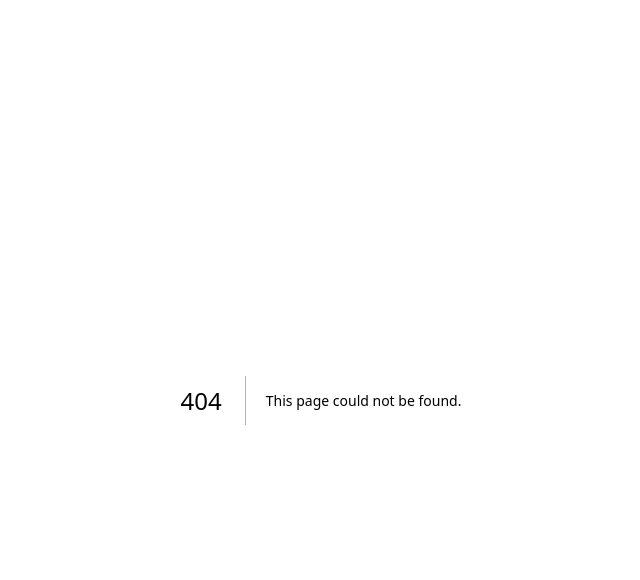
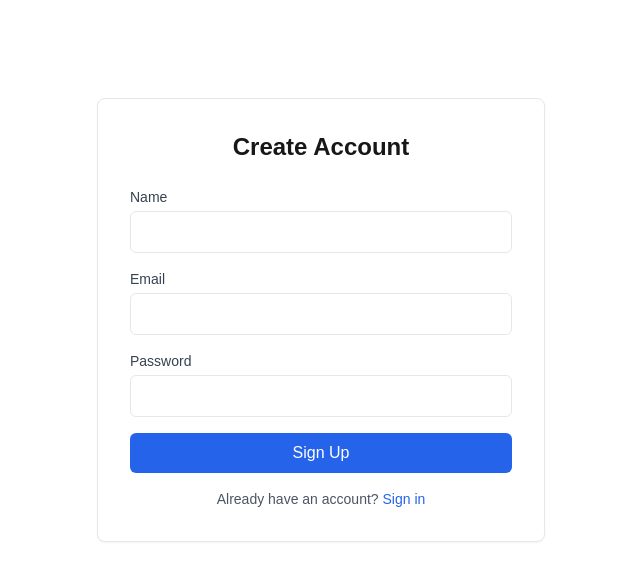
Before and after one commit to anmolmalviya0/team-task-manager, a Next.js app: page /signup in a window 1280 px wide. Before the commit this address had no page. Shown: the top 580 px of the page, without its empty margins (319-959 px from the left). Built offline with nearby package versions, Linux system fonts and the light colour scheme.

Commit message:
build login and signup pages

```diff
--- /dev/null
+++ b/app/login/page.tsx
@@ -0,0 +1,90 @@
+"use client"
+
+import { useState } from "react"
+import { signIn } from "next-auth/react"
+import { useRouter } from "next/navigation"
+import Link from "next/link"
+
+export default function LoginPage() {
+  const router = useRouter()
+  const [email, setEmail] = useState("")
+  const [password, setPassword] = useState("")
+  const [error, setError] = useState("")
+  const [loading, setLoading] = useState(false)
+
+  async function handleSubmit(e: React.FormEvent) {
+    e.preventDefault()
+    setLoading(true)
+    setError("")
+
+    const res = await signIn("credentials", {
+      email,
+      password,
+      redirect: false,
+    })
+
+    if (res?.error) {
+      setError("Invalid email or password")
+      setLoading(false)
+    } else {
+      router.push("/dashboard")
+    }
+  }
+
+  return (
+    <div className="min-h-[80vh] flex items-center justify-center">
+      <div className="bg-white p-8 rounded-lg shadow-sm border w-full max-w-md">
+        <h1 className="text-2xl font-bold text-center mb-6">Sign In</h1>
+
+        {error && (
+          <div className="bg-red-50 text-red-600 p-3 rounded mb-4 text-sm">
+            {error}
+          </div>
+        )}
+
+        <form onSubmit={handleSubmit} className="space-y-4">
+          <div>
+            <label className="block text-sm font-medium text-gray-700 mb-1">
+              Email
+            </label>
+            <input
+              type="email"
+              value={email}
+              onChange={(e) => setEmail(e.target.value)}
+              className="w-full px-3 py-2 border rounded-md focus:outline-none focus:ring-2 focus:ring-blue-500"
+              required
+            />
+          </div>
+
+          <div>
+            <label className="block text-sm font-medium text-gray-700 mb-1">
+              Password
+            </label>
+            <input
+              type="password"
+              value={password}
+              onChange={(e) => setPassword(e.target.value)}
+              className="w-full px-3 py-2 border rounded-md focus:outline-none focus:ring-2 focus:ring-blue-500"
+              required
+            />
+          </div>
+
+          <button
+            type="submit"
+            disabled={loading}
+            className="w-full bg-blue-600 text-white py-2 rounded-md hover:bg-blue-700 disabled:opacity-50"
+          >
+            {loading ? "Signing in..." : "Sign In"}
+          </button>
+        </form>
+
+        <p className="mt-4 text-center text-sm text-gray-600">
+          Don&apos;t have an account?{" "}
+          <Link href="/signup" className="text-blue-600 hover:underline">
+            Sign up
+          </Link>
+        </p>
+      </div>
+    </div>
+  )
+}
--- /dev/null
+++ b/app/signup/page.tsx
@@ -0,0 +1,108 @@
+"use client"
+
+import { useState } from "react"
+import { useRouter } from "next/navigation"
+import Link from "next/link"
+
+export default function SignupPage() {
+  const router = useRouter()
+  const [name, setName] = useState("")
+  const [email, setEmail] = useState("")
+  const [password, setPassword] = useState("")
+  const [error, setError] = useState("")
+  const [loading, setLoading] = useState(false)
+
+  async function handleSubmit(e: React.FormEvent) {
+    e.preventDefault()
+    setLoading(true)
+    setError("")
+
+    const res = await fetch("/api/auth/signup", {
+      method: "POST",
+      headers: { "Content-Type": "application/json" },
+      body: JSON.stringify({ name, email, password }),
+    })
+
+    const data = await res.json()
+
+    if (!res.ok) {
+      setError(data.error || "Something went wrong")
+      setLoading(false)
+      return
+    }
+
+    // auto-login after signup
+    router.push("/login")
+  }
+
+  return (
+    <div className="min-h-[80vh] flex items-center justify-center">
+      <div className="bg-white p-8 rounded-lg shadow-sm border w-full max-w-md">
+        <h1 className="text-2xl font-bold text-center mb-6">Create Account</h1>
+
+        {error && (
+          <div className="bg-red-50 text-red-600 p-3 rounded mb-4 text-sm">
+            {error}
+          </div>
+        )}
+
+        <form onSubmit={handleSubmit} className="space-y-4">
+          <div>
+            <label className="block text-sm font-medium text-gray-700 mb-1">
+              Name
+            </label>
+            <input
+              type="text"
+              value={name}
+              onChange={(e) => setName(e.target.value)}
+              className="w-full px-3 py-2 border rounded-md focus:outline-none focus:ring-2 focus:ring-blue-500"
+              required
+            />
+          </div>
+
+          <div>
+            <label className="block text-sm font-medium text-gray-700 mb-1">
+              Email
+            </label>
+            <input
+              type="email"
+              value={email}
+              onChange={(e) => setEmail(e.target.value)}
+              className="w-full px-3 py-2 border rounded-md focus:outline-none focus:ring-2 focus:ring-blue-500"
+              required
+            />
+          </div>
+
+          <div>
+            <label className="block text-sm font-medium text-gray-700 mb-1">
+              Password
+            </label>
+            <input
+              type="password"
+              value={password}
+              onChange={(e) => setPassword(e.target.value)}
+              className="w-full px-3 py-2 border rounded-md focus:outline-none focus:ring-2 focus:ring-blue-500"
+              minLength={6}
+              required
+            />
+          </div>
+
+          <button
+            type="submit"
+            disabled={loading}
+            className="w-full bg-blue-600 text-white py-2 rounded-md hover:bg-blue-700 disabled:opacity-50"
+          >
+            {loading ? "Creating account..." : "Sign Up"}
+          </button>
+        </form>
+
+        <p className="mt-4 text-center text-sm text-gray-600">
+          Already have an account?{" "}
+          <Link href="/login" className="text-blue-600 hover:underline">
+            Sign in
+          </Link>
+        </p>
+      </div>
+    </div>
+  )
+}
```
